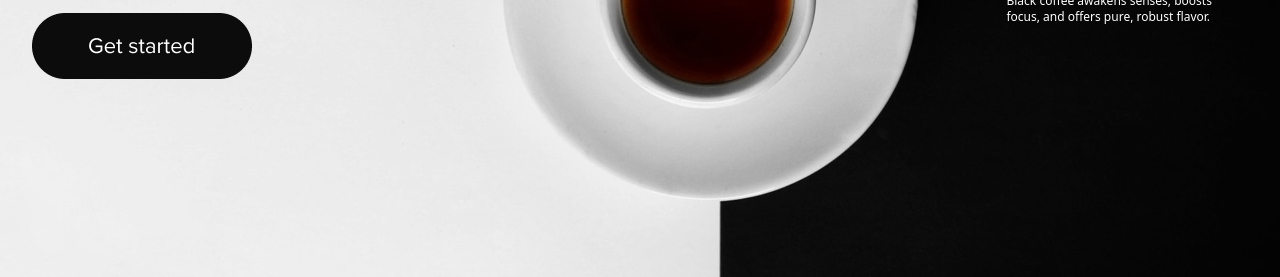
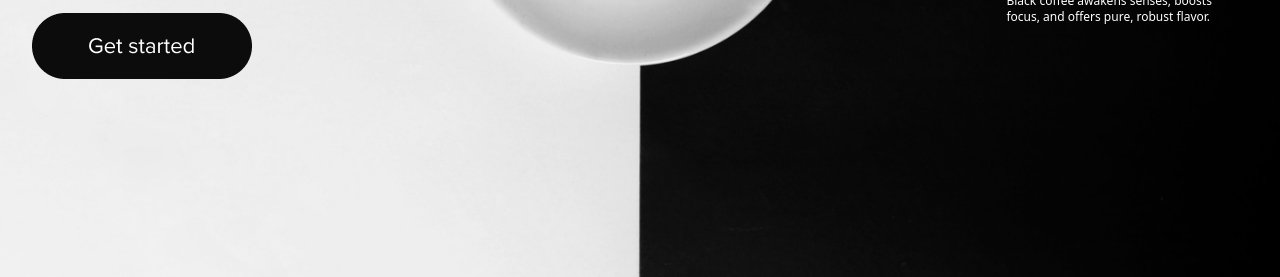
Before and after one commit to ahsantanveer7777/coffee-themed-landing-page, a website: page index.html in a window 1280 px wide. Shown: the part 523-800 px from the top of the page. Drawn offline with Linux system fonts and the light colour scheme.

```diff
--- a/index.html
+++ b/index.html
@@ -8,7 +8,7 @@
   <title>Landing Page</title>
 </head>
 
-<body class="p-2 sm:p-4 md:p-8 lg:p-8 h-screen bg-[url('/img/Imagebg.png')]">
+<body class="p-2 sm:p-4 md:p-8 lg:p-8 h-screen bg-[url('/img/Imagebg.png')] bg-cover bg-center bg-no-repeat">
 
 
 <div class="flex flex-col w-1/3 h-full justify-center gap-4 sm:justify-center sm:gap-8 md:justify-center md:gap-8 lg:justify-center lg:gap-4">
```
